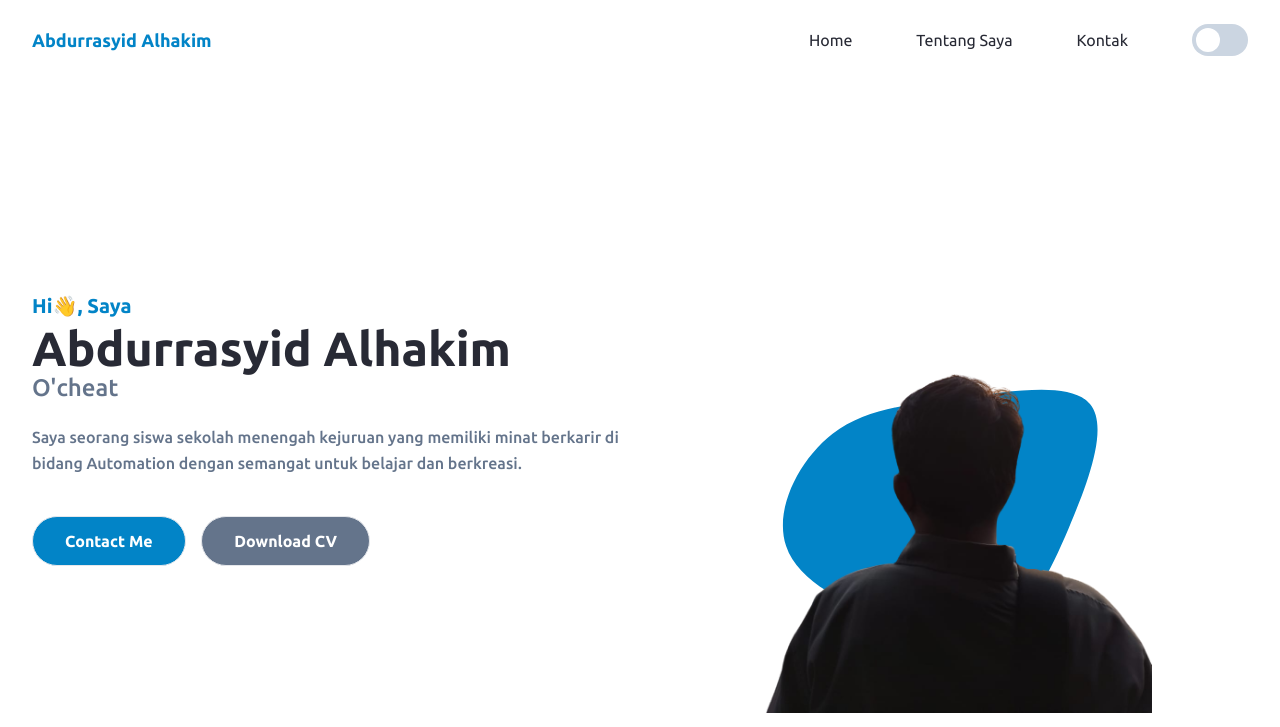
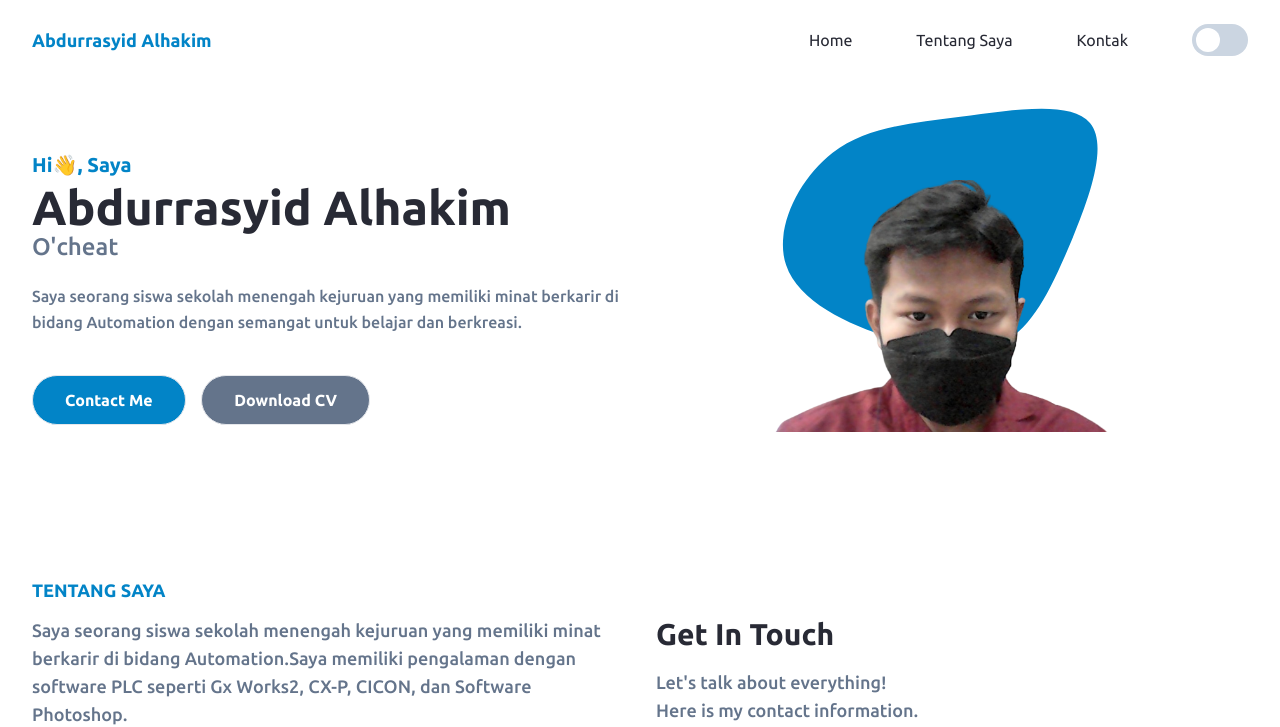
Before and after one commit to Abdurrasyid21/abdurrasyid.github.io, a website: page index.html in a window 1280 px wide. Shown: the top 727 px of the page. Drawn offline with nearby package versions, Linux system fonts and the light colour scheme.

Commit message:
update foto

```diff
--- a/index.html
+++ b/index.html
@@ -16,12 +16,12 @@
     <meta property="og:title" content="Abdurrasyid Alhakim" />
     <meta property="og:description" content="Welcome to My Portfolio - Abdurrasyid" />
     <meta property="og:image" content="dist/img/For_Portfolio-removebg-preview" />
-    <meta property="og:url" content="https://lukman350.github.io/" />
+    <meta property="og:url" content="https://abdurrasyid21.github.io/" />
     <meta property="og:site_name" content="Abdurrasyid Alhakim" />
     <meta property="og:type" content="website" />
 
     <meta name="twitter:card" content="summary" />
-    <meta name="twitter:title" content="Lukman Nul Hakim" />
+    <meta name="twitter:title" content="Abdurrasyid Alhakim" />
     <meta name="twitter:description" content="Welcome to My Portfolio - O'cheat" />
     <meta name="twitter:image" content="https://lukman350.github.io/dist/img/lukman.png" />
 
@@ -123,7 +123,7 @@
           </div>
           <div class="w-full self-end px-4 lg:w-1/2" data-aos="zoom-in">
             <div class="relative mt-10 lg:right-0 lg:mt-9">
-              <img src="dist/img/For_Portfolio-removebg-preview.png" alt="Ocit" class="relative z-10 mx-auto max-w-full" width="400" height="400" />
+              <img src="dist/img/poliio-removebg-preview.png" alt="Ocit" class="relative z-10 mx-auto max-w-full" width="400" height="400" />
               <span class="absolute -bottom-0 left-1/2 -translate-x-1/2 md:scale-125">
                 <svg width="400" height="400" viewBox="0 0 200 200" xmlns="http://www.w3.org/2000/svg">
                   <path
```
Also changed, not shown: dist/img/poliio-removebg-preview.png (added).
